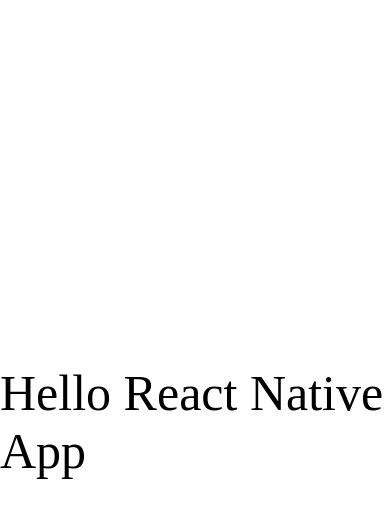
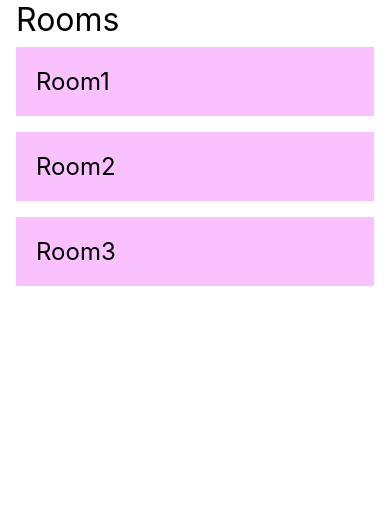
Before and after one commit to adrianoos/ReactNativeChatApp, a React Native app: screen / in a window 390 px wide. Shown: the top 518 px of the page. Built offline with nearby package versions, Linux system fonts and the light colour scheme.

Commit message:
created basic RoomList and Item

```diff
--- a/App.js
+++ b/App.js
@@ -1,13 +1,15 @@
-import { StatusBar } from 'expo-status-bar';
 import React from 'react';
-import { Text, View } from 'react-native';
-import styles from './styles/styles'
+import RoomList from './Components/RoomList';
 
-export default function App() {
-  return (
-    <View style={styles.container}>
-      <Text style={styles.text}>Hello React Native App</Text>
-      <StatusBar style="auto" />
-    </View>
-  );
-}
+const DATA = [
+  {
+    title: "Rooms",
+    data: ["Room1", "Room2", "Room3"]
+  }
+];
+
+const App = () => (
+  <RoomList data={DATA}/>
+);
+
+export default App;
--- /dev/null
+++ b/Components/RoomItem.js
@@ -0,0 +1,12 @@
+import React from 'react';
+import { Text, View } from 'react-native';
+import styles from '../styles/styles';
+
+
+const RoomItem = ({ title }) => (
+    <View style={styles.item}>
+      <Text style={styles.title}>{title}</Text>
+    </View>
+  );
+
+  export default RoomItem;
--- /dev/null
+++ b/Components/RoomList.js
@@ -0,0 +1,21 @@
+import React from 'react';
+import RoomItem from '../Components/RoomItem'
+import { Text, SafeAreaView, SectionList } from 'react-native';
+import styles from '../styles/styles';
+
+
+
+const RoomList = ({ data }) => (
+    <SafeAreaView style={styles.container}>
+      <SectionList
+        sections={data}
+        keyExtractor={(item, index) => item + index}
+        renderItem={({ item }) => <RoomItem title={item} />}
+        renderSectionHeader={({ section: { title } }) => (
+        <Text style={styles.header}>{title}</Text>
+        )}
+      />
+    </SafeAreaView>
+  );
+
+  export default RoomList;
--- a/styles/styles.js
+++ b/styles/styles.js
@@ -1,16 +1,24 @@
-import { StyleSheet } from 'react-native';
+
+import { StyleSheet, StatusBar } from 'react-native';
 
 
 const styles = StyleSheet.create({
     container: {
       flex: 1,
-      backgroundColor: '#fff',
-      alignItems: 'center',
-      justifyContent: 'center',
+      paddingTop: StatusBar.currentHeight,
+      marginHorizontal: 16
     },
-    text: {
-      fontSize: '50px',
-      fontFamily: 'Poppins-Light'
+    item: {
+      backgroundColor: "#f9c2ff",
+      padding: 20,
+      marginVertical: 8
+    },
+    header: {
+      fontSize: 32,
+      backgroundColor: "#fff"
+    },
+    title: {
+      fontSize: 24
     }
   });
 
```
